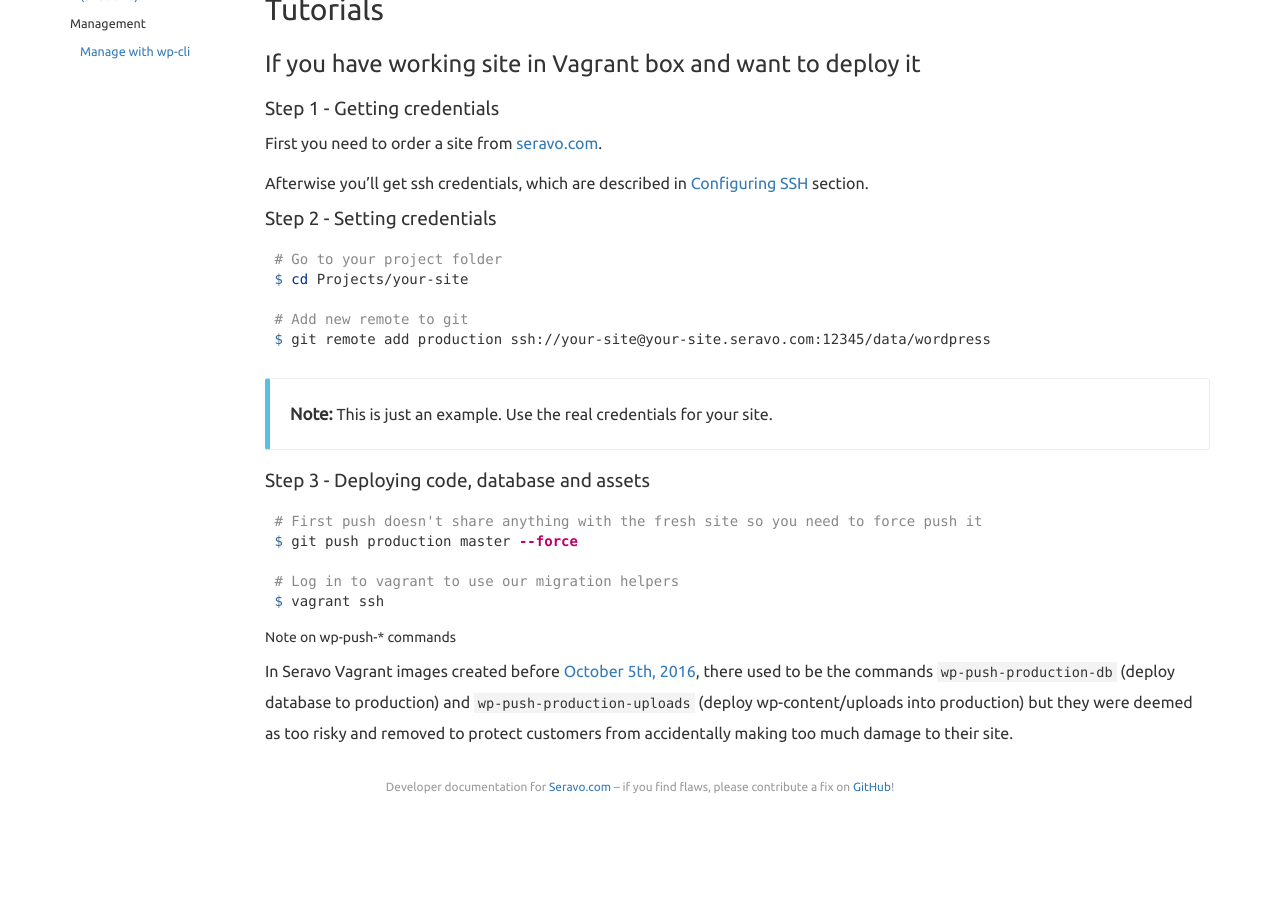
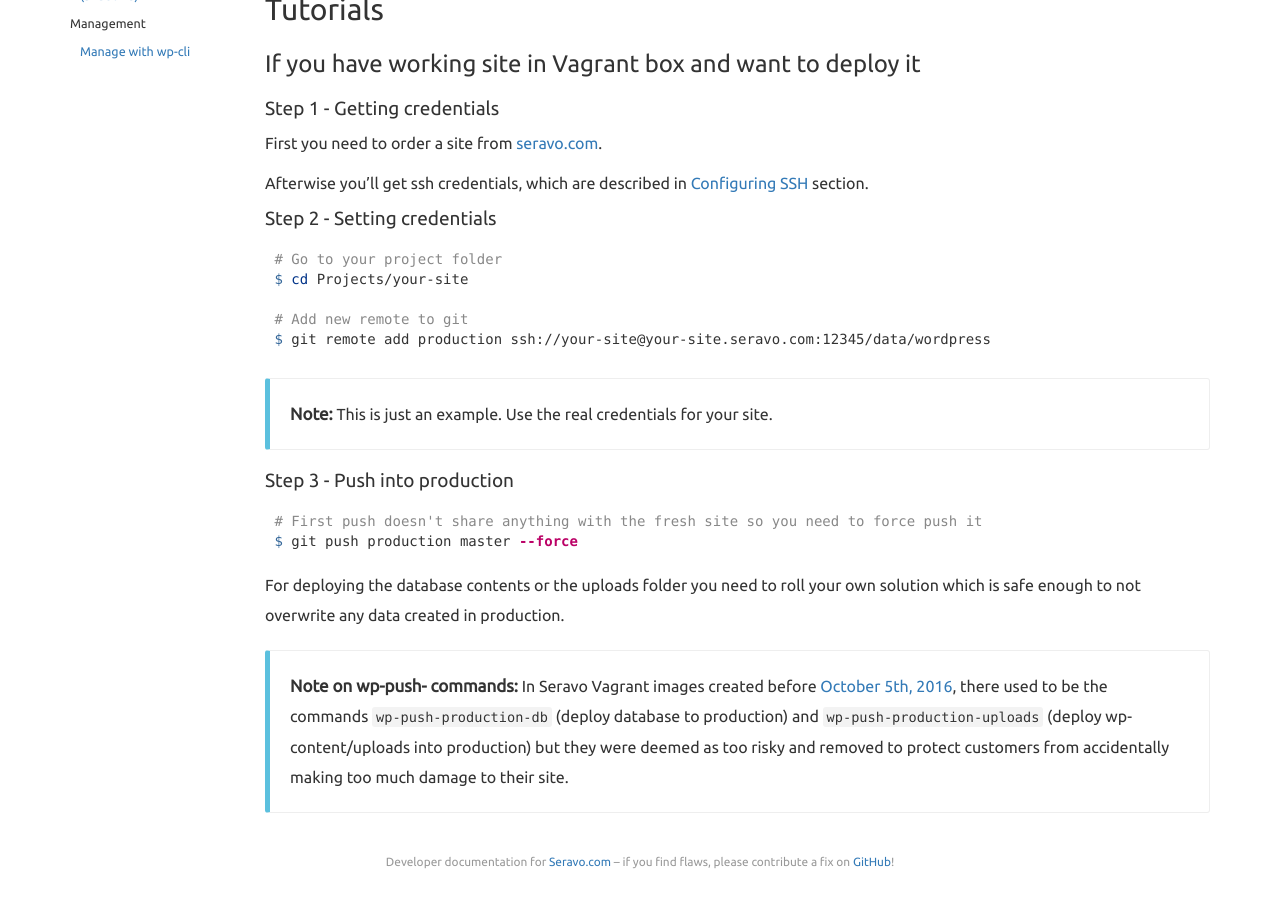
Before and after one commit to Seravo/docs, a Jekyll site: the page built from _posts/2015-10-12-deploy-using-git.md, in a window 1280 px wide and 900 px high, scrolled down 1116 px. Built offline with Jekyll 4.4.1, drawn with Linux system fonts in a browser that asks for light colours; nearby versions of some CDN libraries; Markdown is read by kramdown in place of the engine named in the settings; before the commit the page ends 1941 px from its top, so only the background shows below that.

Commit message:
Nicer formatting for wp-push- removal section

````diff
--- a/_posts/2015-10-12-deploy-using-git.md
+++ b/_posts/2015-10-12-deploy-using-git.md
@@ -72,16 +72,14 @@
 
 > **Note:** This is just an example. Use the real credentials for your site.
 
-#### Step 3 - Deploying code, database and assets
+#### Step 3 - Push into production
 
 ```bash
 # First push doesn't share anything with the fresh site so you need to force push it
 $ git push production master --force
-
-# Log in to vagrant to use our migration helpers
-$ vagrant ssh
 ```
 
-##### Note on wp-push-* commands
+For deploying the database contents or the uploads folder you need to roll your own solution which is safe enough to not overwrite any data created in production.
 
-In Seravo Vagrant images created before [October 5th, 2016](https://github.com/Seravo/wp-palvelu-vagrant/commit/792d6741bb734cea6fa739c7808f59eed05e991a), there used to be the commands `wp-push-production-db` (deploy database to production) and `wp-push-production-uploads` (deploy wp-content/uploads into production) but they were deemed as too risky and removed to protect customers from accidentally making too much damage to their site.
+> **Note on wp-push- commands:**
+> In Seravo Vagrant images created before [October 5th, 2016](https://github.com/Seravo/wp-palvelu-vagrant/commit/792d6741bb734cea6fa739c7808f59eed05e991a), there used to be the commands `wp-push-production-db` (deploy database to production) and `wp-push-production-uploads` (deploy wp-content/uploads into production) but they were deemed as too risky and removed to protect customers from accidentally making too much damage to their site.
````
